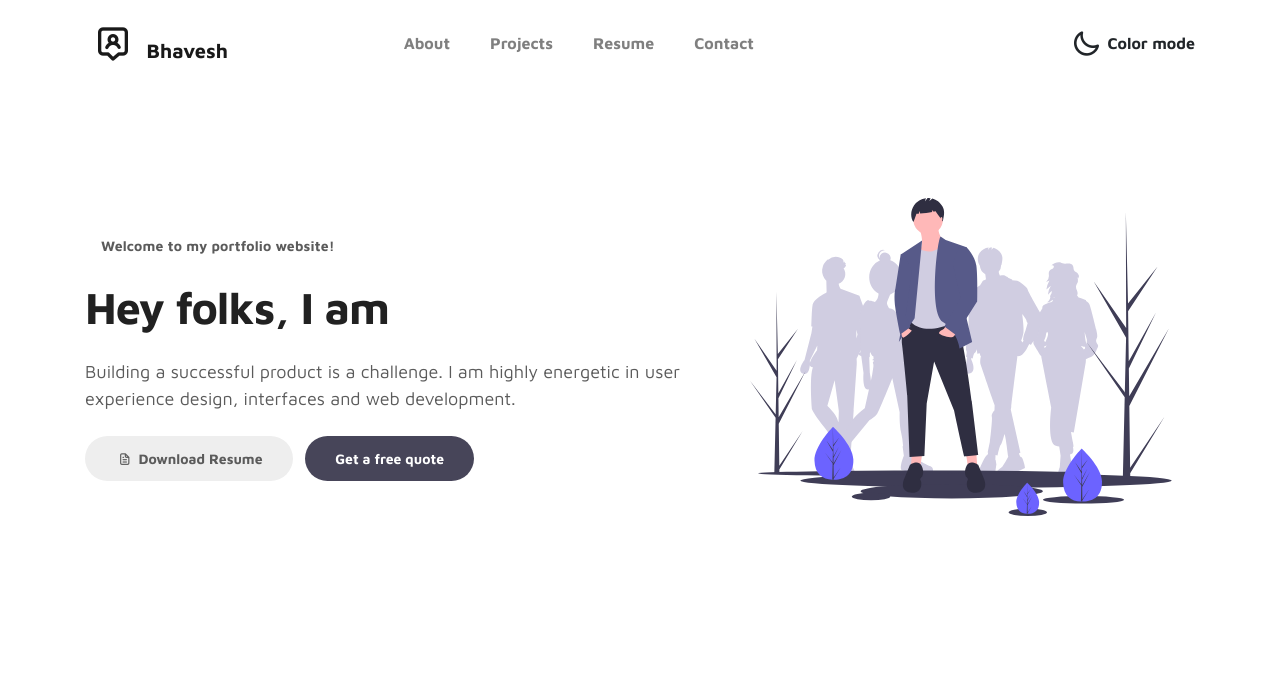
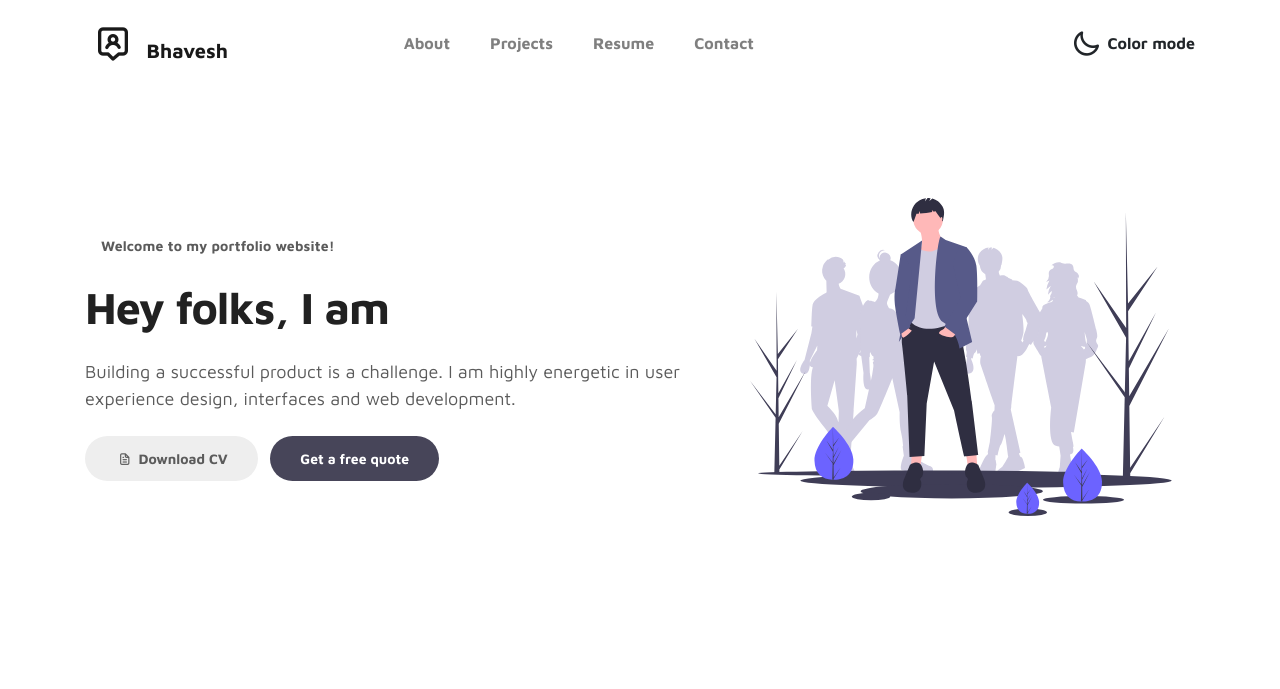
Before and after one commit to bhaveshpatilweb/bhaveshpatilweb.github.io, a plain HTML site: page index.html in a window 1280 px wide. Shown: the top 689 px of the page. Drawn offline with Linux system fonts and the light colour scheme.

Commit message:
Update index.html

```diff
--- a/index.html
+++ b/index.html
@@ -79,7 +79,7 @@
                         <p>Building a successful product is a challenge. I am highly energetic in user experience design, interfaces and web development.</p>
 
                         <div class="custom-btn-group mt-4">
-                          <a href="#" class="btn mr-lg-2 custom-btn"><i class='uil uil-file-alt'></i> Download Resume</a>
+                          <a href="https://drive.google.com/file/d/1xZHYdoXqjWMNwmX7VlvWr-hevQxQ7d5C/view?usp=sharing" class="btn mr-lg-2 custom-btn"><i class='uil uil-file-alt'></i> Download CV</a>
                           <a href="#contact" class="btn custom-btn custom-btn-bg custom-btn-link">Get a free quote</a>
                         </div>
                     </div>
```
